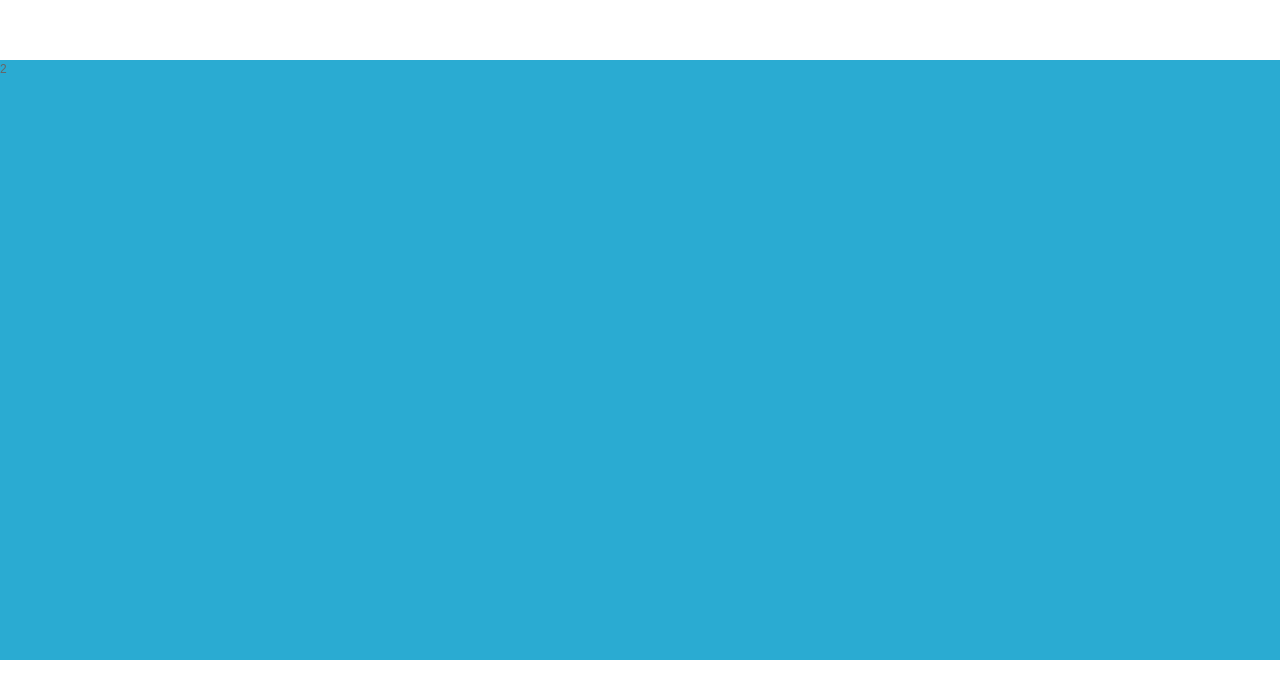
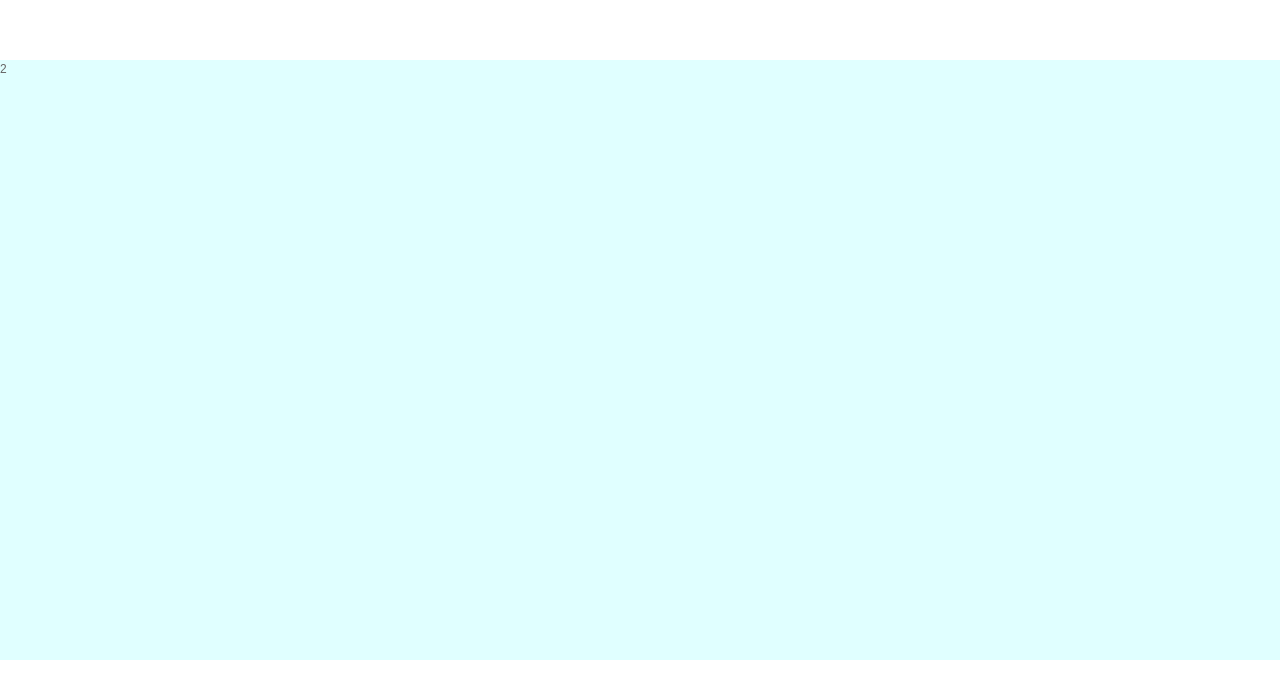
Before and after one commit to TingTC/TingTC.github.io, a plain HTML site: page index.html in a window 1280 px wide. Shown: the part 540-1238 px from the top of the page. Drawn offline with Linux system fonts and the light colour scheme.

Commit message:
2.02
修改块颜色

```diff
--- a/index.html
+++ b/index.html
@@ -100,7 +100,7 @@
                 <img src="images/white.png" alt="">
             </div>
         </div>
-        <div class="mask_box_top" style="top: 600px;background-color: #2aabd2;">
+        <div class="mask_box_top" style="top: 600px;background-color: lightcyan;">
             2
         </div>
     </div>
```
